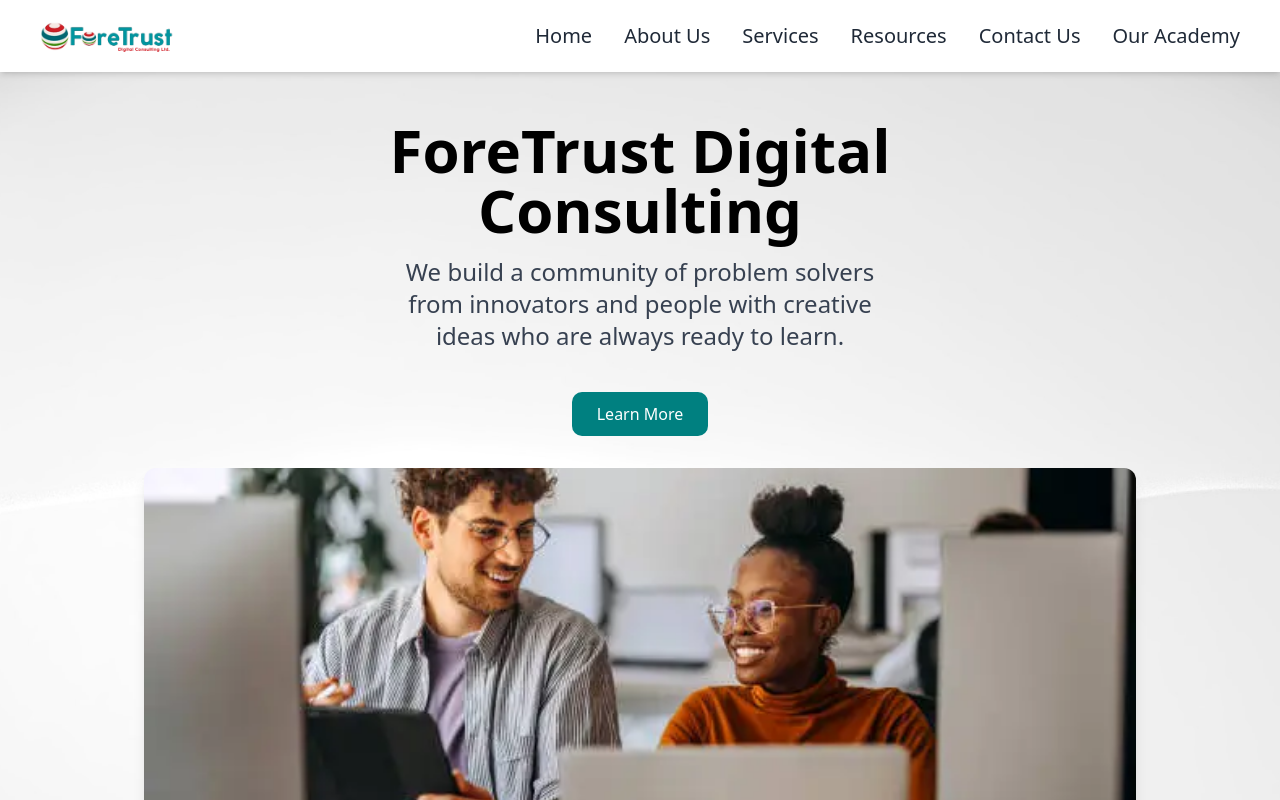
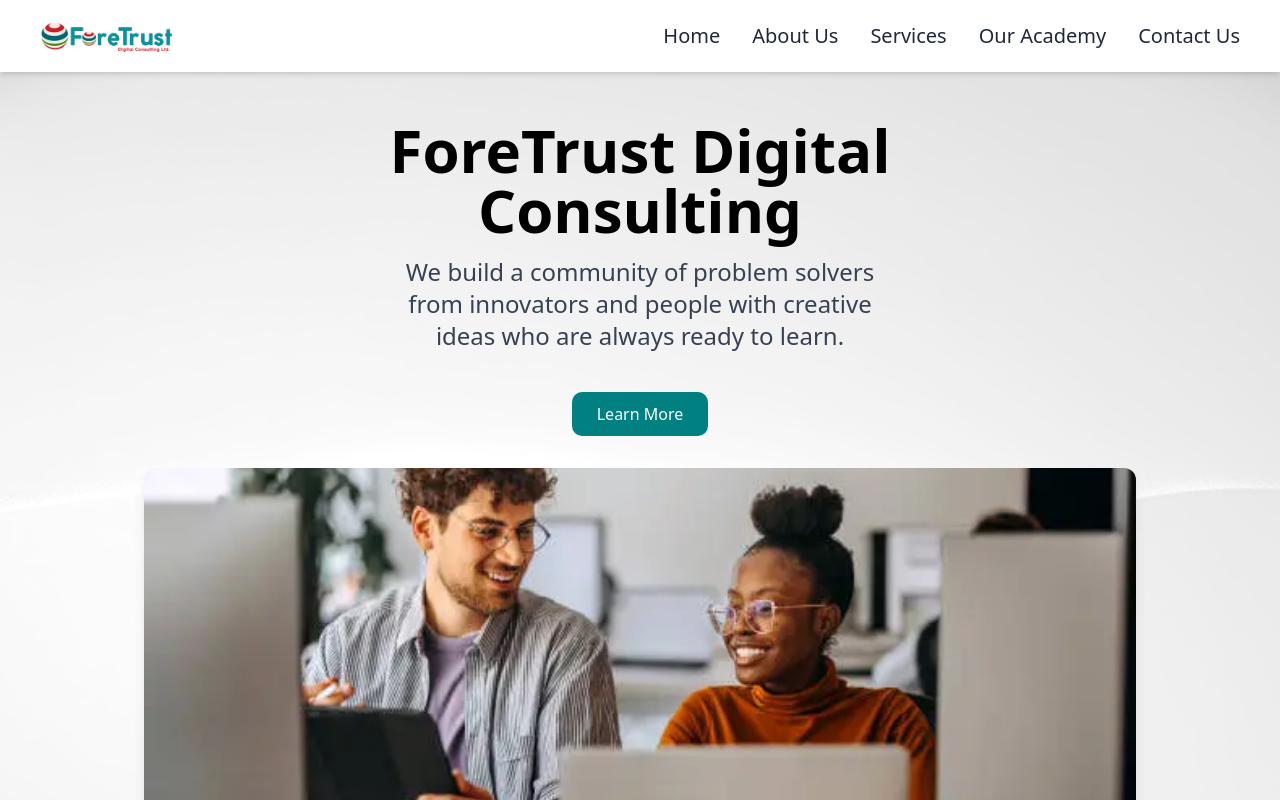
Before and after one commit to ugly-ceaser/ForeTrust, a Next.js app: page / in a window 1280 px wide. Shown: the top 800 px of the page. Built offline with nearby package versions, Linux system fonts and the light colour scheme.

Commit message:
made changes to the navbar

```diff
--- a/components/Shared/navBar.jsx
+++ b/components/Shared/navBar.jsx
@@ -47,19 +47,21 @@
               Services
             </Link>
           </li>
-          <li className="md:ml-8 text-xl md:my-0 my-7">
+          {/* <li className="md:ml-8 text-xl md:my-0 my-7">
             <Link href="/resource" className="text-gray-800 hover:text-blue-600">
               Resources
             </Link>
+          </li> */}
+
+          <li className="md:ml-8 text-xl md:my-0 my-7">
+            <Link href="/academy" className="text-gray-800 hover:text-blue-600">
+              Our Academy
+            </Link>
           </li>
+
           <li className="md:ml-8 text-xl md:my-0 my-7">
             <Link href="/contact" className="text-gray-800 hover:text-blue-600">
               Contact Us
-            </Link>
-          </li>
-          <li className="md:ml-8 text-xl md:my-0 my-7">
-            <Link href="/academy" className="text-gray-800 hover:text-blue-600">
-              Our Academy
             </Link>
           </li>
         </ul>
```
